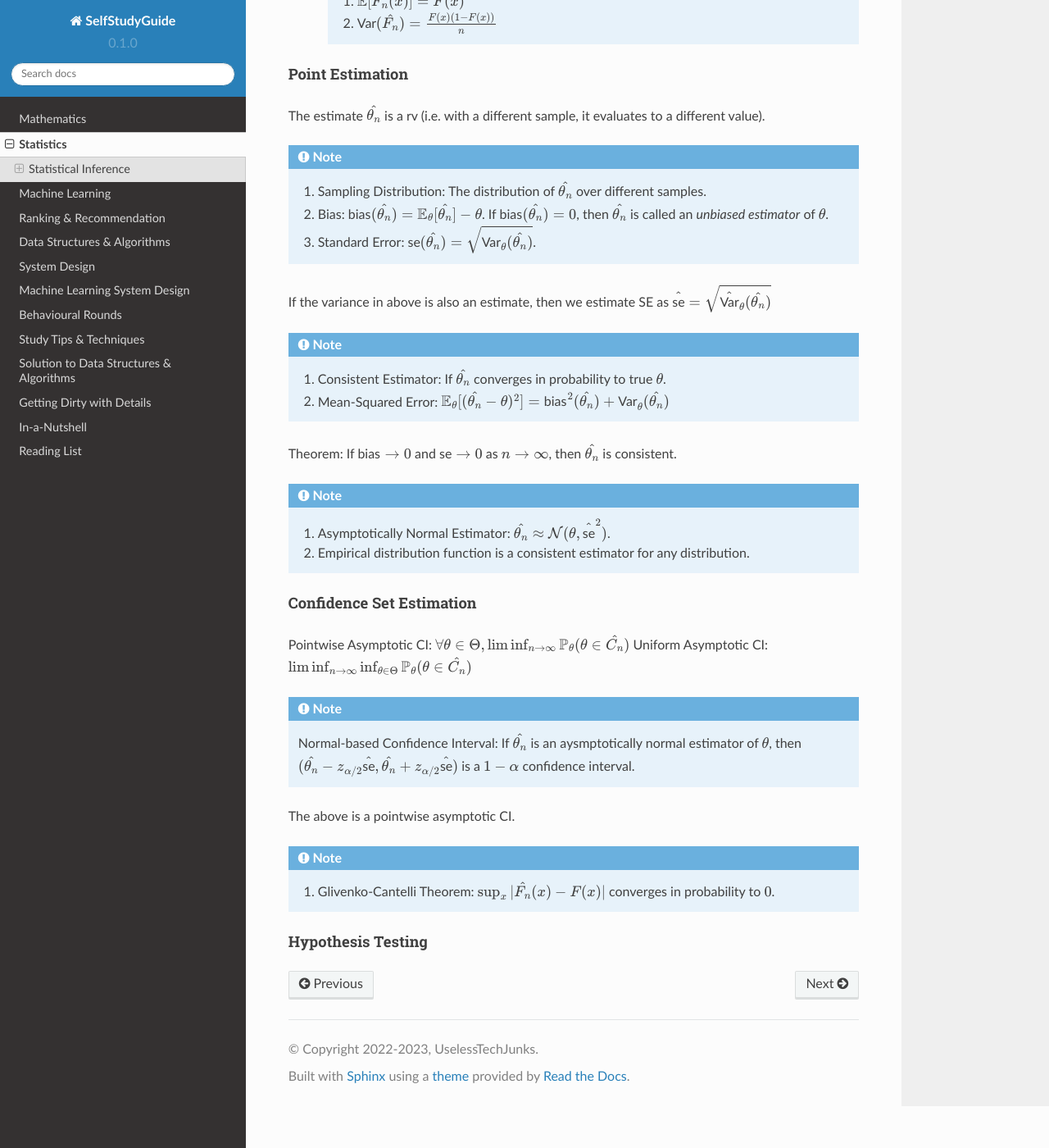
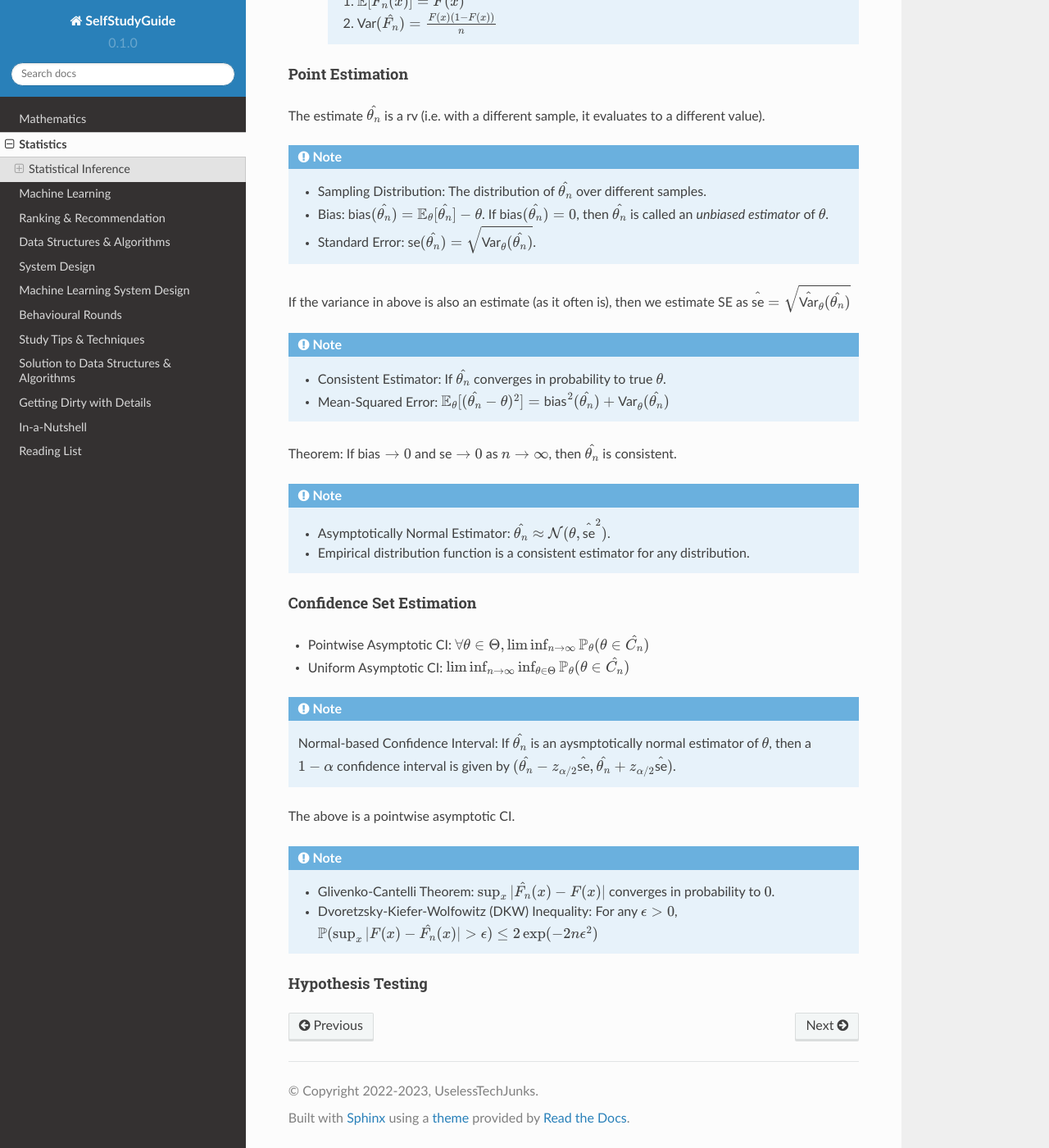
Before and after one commit to uselesstechjunks/leetcode, a Sphinx documentation site: the page built from docs/source/stat.rst, in a window 1280 px wide and 1400 px high, scrolled down 3265 px. Shown: the whole window at 82% size. Built offline with Sphinx 7.4.7 and the Read the Docs theme 2.0.0, drawn with Linux system fonts in a browser that asks for light colours.

Commit message:
Update stat.rst

```diff
--- a/docs/source/stat.rst
+++ b/docs/source/stat.rst
@@ -113,35 +113,36 @@ Point Estimation
 The estimate :math:`\hat{\theta_n}` is a rv (i.e. with a different sample, it evaluates to a different value).
 
 .. note::
-    #. Sampling Distribution: The distribution of :math:`\hat{\theta_n}` over different samples.
-    #. Bias: :math:`\text{bias}(\hat{\theta_n})=\mathbb{E}_{\theta}[\hat{\theta_n}]-\theta`. If :math:`\text{bias}(\hat{\theta_n})=0`, then :math:`\hat{\theta_n}` is called an *unbiased estimator* of :math:`\theta`.
-    #. Standard Error: :math:`\text{se}(\hat{\theta_n})=\sqrt{\text{Var}_{\theta}(\hat{\theta_n})}`.
+    * Sampling Distribution: The distribution of :math:`\hat{\theta_n}` over different samples.
+    * Bias: :math:`\text{bias}(\hat{\theta_n})=\mathbb{E}_{\theta}[\hat{\theta_n}]-\theta`. If :math:`\text{bias}(\hat{\theta_n})=0`, then :math:`\hat{\theta_n}` is called an *unbiased estimator* of :math:`\theta`.
+    * Standard Error: :math:`\text{se}(\hat{\theta_n})=\sqrt{\text{Var}_{\theta}(\hat{\theta_n})}`.
 
-If the variance in above is also an estimate, then we estimate SE as :math:`\hat{\text{se}}=\sqrt{\hat{\text{Var}}_{\theta}(\hat{\theta_n})}`
+If the variance in above is also an estimate (as it often is), then we estimate SE as :math:`\hat{\text{se}}=\sqrt{\hat{\text{Var}}_{\theta}(\hat{\theta_n})}`
 
 .. note::
-    #. Consistent Estimator: If :math:`\hat{\theta_n}` converges in probability to true :math:`\theta`.
-    #. Mean-Squared Error: :math:`\mathbb{E}_{\theta}[(\hat{\theta_n}-\theta)^2]=\text{bias}^2(\hat{\theta_n})+\text{Var}_{\theta}(\hat{\theta_n})`
+    * Consistent Estimator: If :math:`\hat{\theta_n}` converges in probability to true :math:`\theta`.
+    * Mean-Squared Error: :math:`\mathbb{E}_{\theta}[(\hat{\theta_n}-\theta)^2]=\text{bias}^2(\hat{\theta_n})+\text{Var}_{\theta}(\hat{\theta_n})`
 
 Theorem: If :math:`\text{bias}\to 0` and :math:`\text{se}\to 0` as :math:`n\to \infty`, then :math:`\hat{\theta_n}` is consistent.
 
 .. note::
-    #. Asymptotically Normal Estimator: :math:`\hat{\theta_n}\approx\mathcal{N}(\theta,\hat{\text{se}}^2)`.
-    #. Empirical distribution function is a consistent estimator for any distribution.
+    * Asymptotically Normal Estimator: :math:`\hat{\theta_n}\approx\mathcal{N}(\theta,\hat{\text{se}}^2)`.
+    * Empirical distribution function is a consistent estimator for any distribution.
 
 Confidence Set Estimation
 ---------------------------------------
-Pointwise Asymptotic CI: :math:`\forall\theta\in\Theta,\liminf_{n\to\infty}\mathbb{P}_{\theta}(\theta\in\hat{C_n})`
-Uniform Asymptotic CI: :math:`\liminf_{n\to\infty}\inf_{\theta\in\Theta}\mathbb{P}_{\theta}(\theta\in\hat{C_n})`
+* Pointwise Asymptotic CI: :math:`\forall\theta\in\Theta,\liminf_{n\to\infty}\mathbb{P}_{\theta}(\theta\in\hat{C_n})`
+* Uniform Asymptotic CI: :math:`\liminf_{n\to\infty}\inf_{\theta\in\Theta}\mathbb{P}_{\theta}(\theta\in\hat{C_n})`
 
 .. note::
 
-    Normal-based Confidence Interval: If :math:`\hat{\theta_n}` is an aysmptotically normal estimator of :math:`\theta`, then :math:`(\hat{\theta_n}-z_{\alpha/2}\hat{\text{se}},\hat{\theta_n}+z_{\alpha/2}\hat{\text{se}})` is a :math:`1-\alpha` confidence interval.
+    Normal-based Confidence Interval: If :math:`\hat{\theta_n}` is an aysmptotically normal estimator of :math:`\theta`, then a :math:`1-\alpha` confidence interval is given by :math:`(\hat{\theta_n}-z_{\alpha/2}\hat{\text{se}},\hat{\theta_n}+z_{\alpha/2}\hat{\text{se}})`.
 
 The above is a pointwise asymptotic CI.
 
 .. note::
-    #. Glivenko-Cantelli Theorem: :math:`\sup_{x}|\hat{F_n}(x)-F(x)|` converges in probability to :math:`0`.
+    * Glivenko-Cantelli Theorem: :math:`\sup_{x}|\hat{F_n}(x)-F(x)|` converges in probability to :math:`0`.
+    * Dvoretzsky-Kiefer-Wolfowitz (DKW) Inequality: For any :math:`\epsilon>0`, :math:`\mathbb{P}(\sup_x|F(x)-\hat{F_n}(x)|>\epsilon) \le 2\exp(-2n\epsilon^2)`
 
 Hypothesis Testing
 ---------------------------------
```
